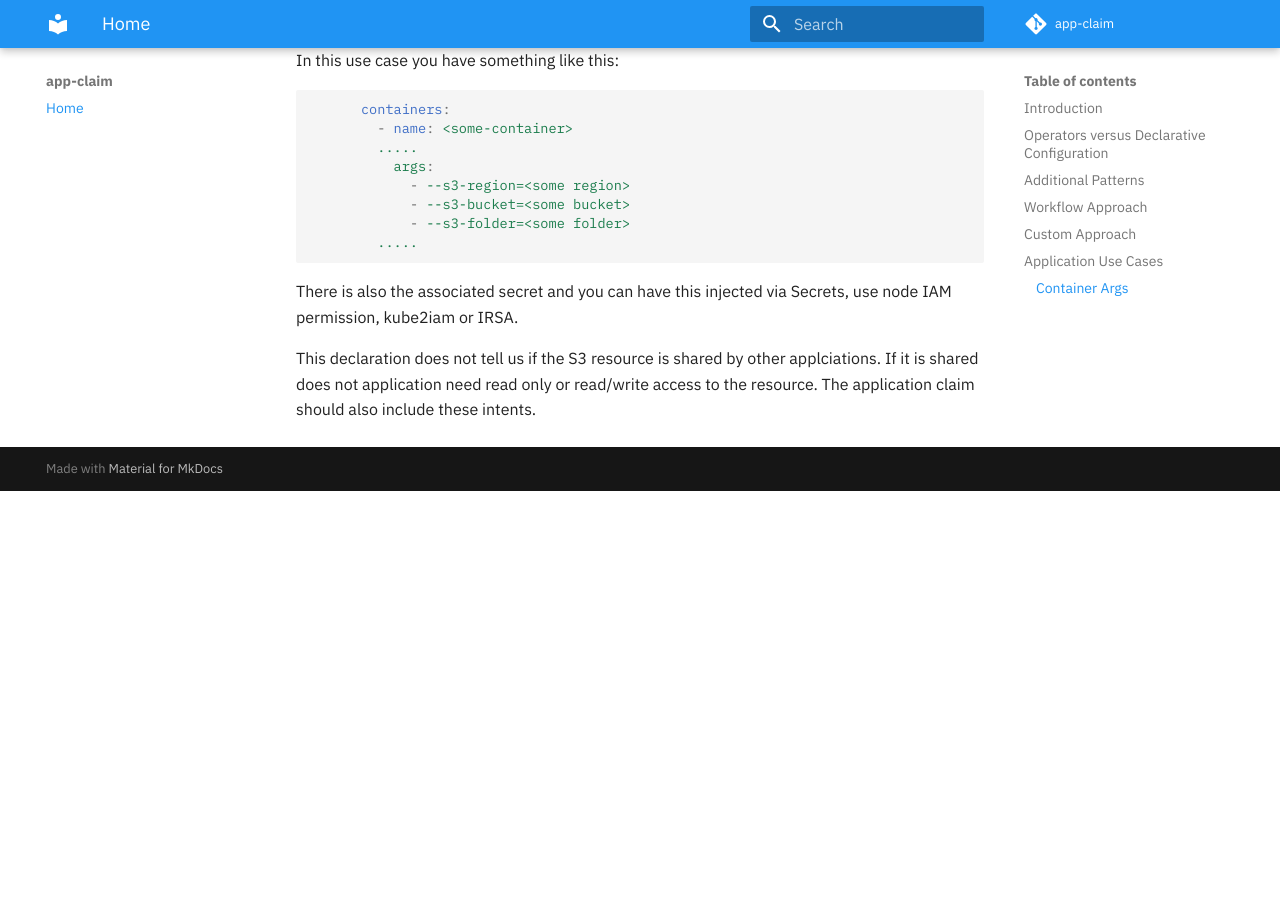
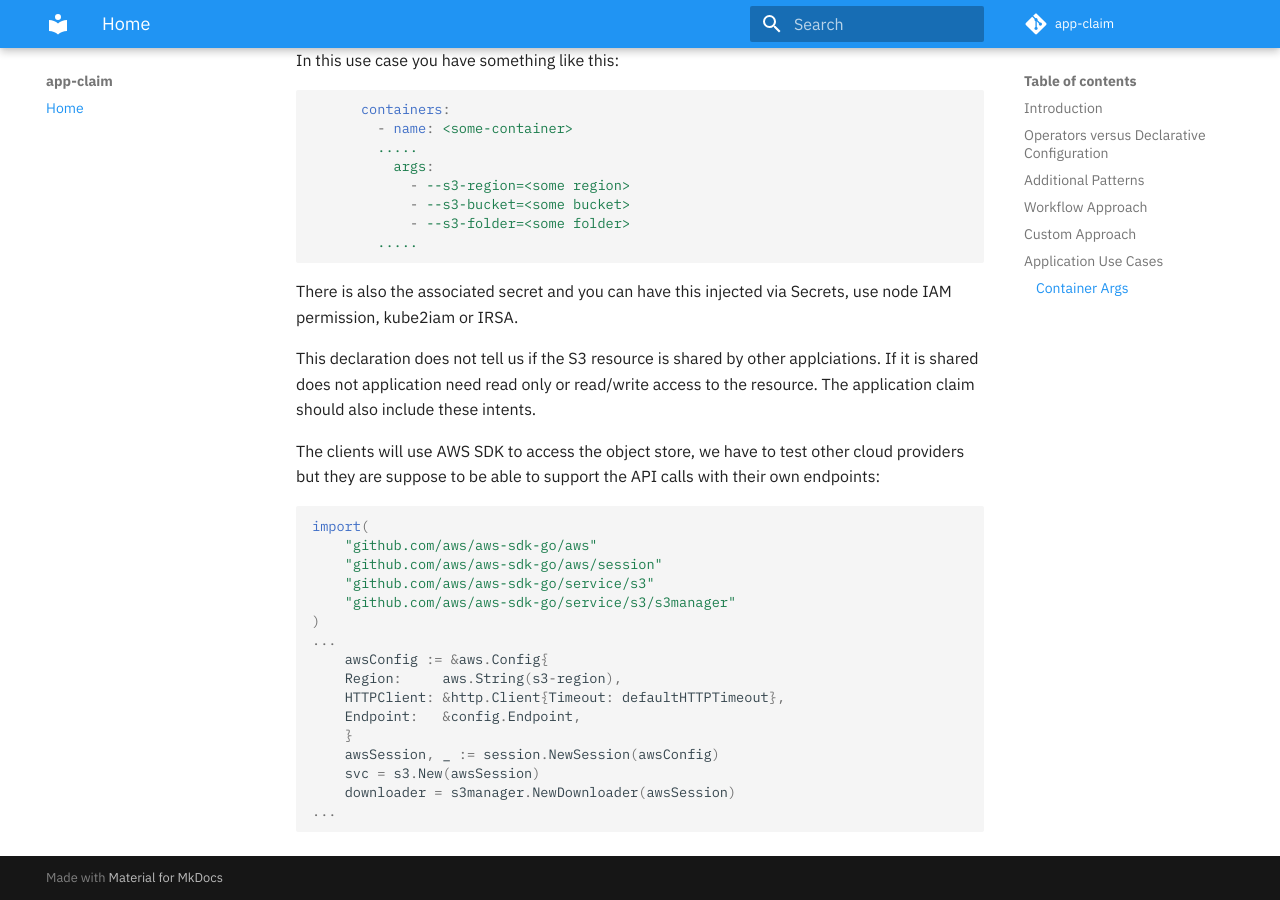
Before and after one commit to seizadi/app-claim, an MkDocs documentation site: the page built from docs/index.md, in a window 1280 px wide and 900 px high, scrolled down 6370 px. Built offline with MkDocs 1.6.1 and Material for MkDocs 9.7.7, drawn with Linux system fonts in a browser that asks for light colours; comment, search, counter and statistics services are not loaded; before the commit the page ends 6861 px from its top, so only the background shows below that.

Commit message:
upate docs

````diff
--- a/docs/index.md
+++ b/docs/index.md
@@ -330,3 +330,24 @@ use node IAM permission, kube2iam or IRSA.
 This declaration does not tell us if the S3 resource is shared by other applciations.
 If it is shared does not application need read only or read/write access to the resource.
 The application claim should also include these intents.
+
+The clients will use AWS SDK to access the object store, we have to test other cloud providers
+but they are suppose to be able to support the API calls with their own endpoints:
+```go
+import(
+	"github.com/aws/aws-sdk-go/aws"
+	"github.com/aws/aws-sdk-go/aws/session"
+	"github.com/aws/aws-sdk-go/service/s3"
+	"github.com/aws/aws-sdk-go/service/s3/s3manager"
+)
+...
+    awsConfig := &aws.Config{
+    Region:     aws.String(s3-region),
+    HTTPClient: &http.Client{Timeout: defaultHTTPTimeout},
+    Endpoint:   &config.Endpoint,
+    }
+    awsSession, _ := session.NewSession(awsConfig)
+    svc = s3.New(awsSession)
+    downloader = s3manager.NewDownloader(awsSession)
+...
+```
````
